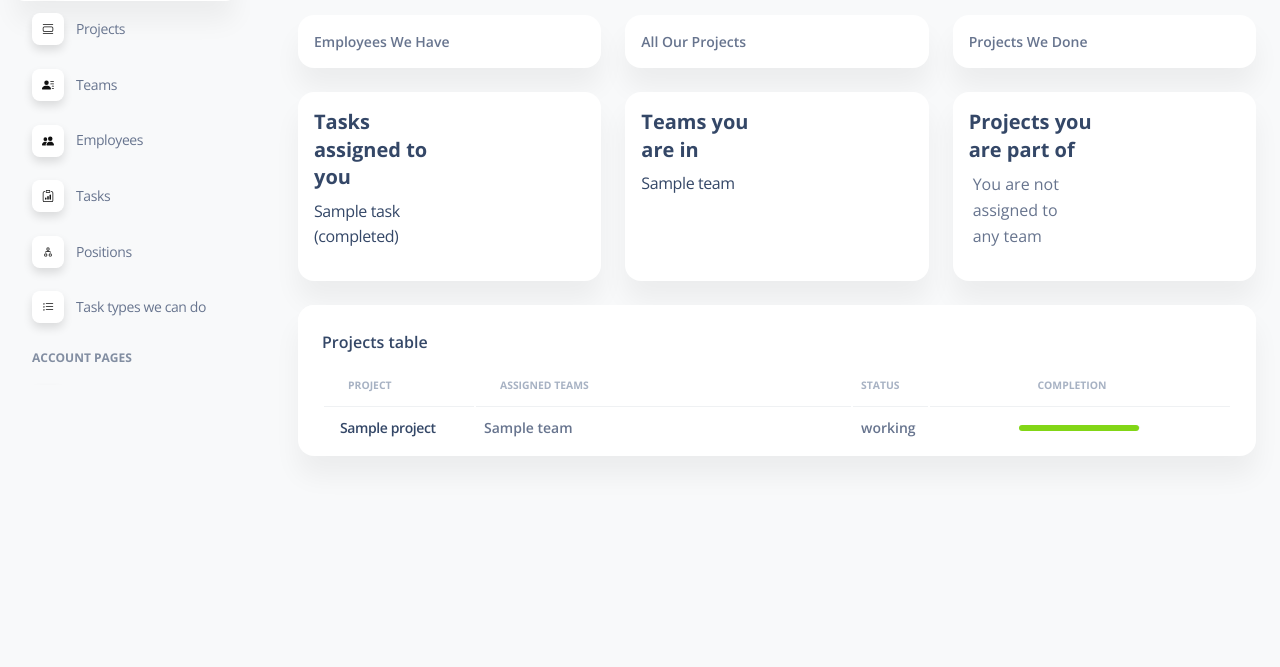
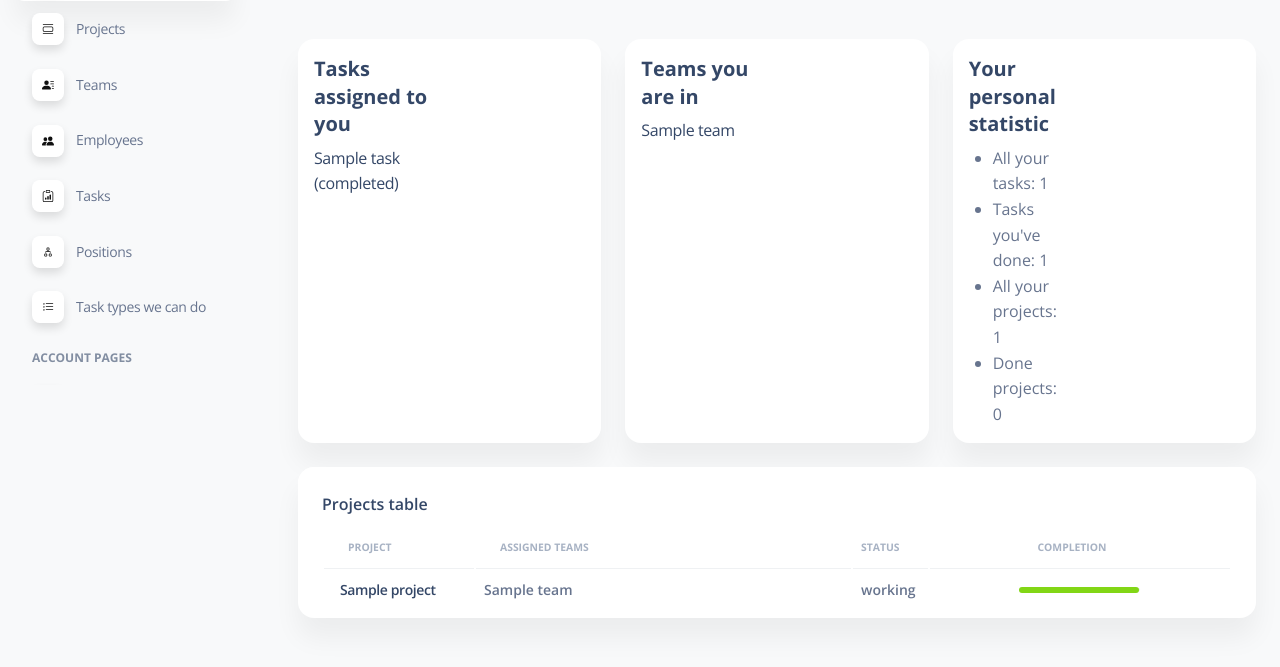
Before and after one commit to mblazhko/it-task-manager, a Django app: page / in a window 1280 px wide. Shown: the part 71-738 px from the top of the page. Run offline with Django 4.2, Linux system fonts and the light colour scheme; a user stored in the database is signed in; tables that the repository leaves empty hold one stand-in row (values such as "Sample post"); some libraries are stand-ins or nearby versions.

Commit message:
add personal statistic column

```diff
--- a/templates/manager/index.html
+++ b/templates/manager/index.html
@@ -2,57 +2,6 @@
 
 {% block content %}
   <div class="container-fluid py-4">
-
-      <div class="row">
-        <div class="col-xl-4 col-sm-6 mb-xl-0 mb-4">
-          <div class="card">
-            <div class="card-body p-3">
-              <div class="row">
-                <div class="col-8">
-                  <div class="numbers">
-                    <p class="text-sm mb-0 text-capitalize font-weight-bold">Employees we have</p>
-                    <h5 class="font-weight-bolder mb-0">
-                      {{ num_workers }}
-                    </h5>
-                  </div>
-                </div>
-              </div>
-            </div>
-          </div>
-        </div>
-        <div class="col-xl-4 col-sm-6 mb-xl-0 mb-4">
-          <div class="card">
-            <div class="card-body p-3">
-              <div class="row">
-                <div class="col-8">
-                  <div class="numbers">
-                    <p class="text-sm mb-0 text-capitalize font-weight-bold">All our projects</p>
-                    <h5 class="font-weight-bolder mb-0">
-                      {{ num_of_projects }}
-                    </h5>
-                  </div>
-                </div>
-              </div>
-            </div>
-          </div>
-        </div>
-        <div class="col-xl-4 col-sm-6 mb-xl-0 mb-4">
-          <div class="card">
-            <div class="card-body p-3">
-              <div class="row">
-                <div class="col-8">
-                  <div class="numbers">
-                    <p class="text-sm mb-0 text-capitalize font-weight-bold">Projects we done</p>
-                    <h5 class="font-weight-bolder mb-0">
-                      {{ num_of_done_projects }}
-                    </h5>
-                  </div>
-                </div>
-              </div>
-            </div>
-          </div>
-        </div>
-      </div>
 
       <div class="row mt-4">
         <div class="col-lg-4 mb-lg-0 mb-4">
@@ -114,17 +63,12 @@
               <div class="row">
                 <div class="col-lg-6">
                   <div class="d-flex flex-column h-100">
-                    <h5 class="font-weight-bolder">Projects you are part of</h5>
-                    <ul class="list-group">
-                      {% if user.projects.all %}
-                        {% for project in user.projects.all %}
-                          <a href="{% url "manager:project-detail" pk=project.id %}">
-                            {{ project.name }}
-                          </a>
-                        {% endfor %}
-                      {% else %}
-                          <p class="mx-1">You are not assigned to any team</p>
-                      {% endif %}
+                    <h5 class="font-weight-bolder">Your personal statistic</h5>
+                    <ul class="list-group mx-4">
+                      <li>All your tasks: {{ user_tasks_count }}</li>
+                      <li>Tasks you've done: {{ user_done_tasks_count }}</li>
+                      <li>All your projects: {{ user_projects_count }}</li>
+                      <li>Done projects: {{ user_done_projects_count }}</li>
                     </ul>
                   </div>
                 </div>
```
